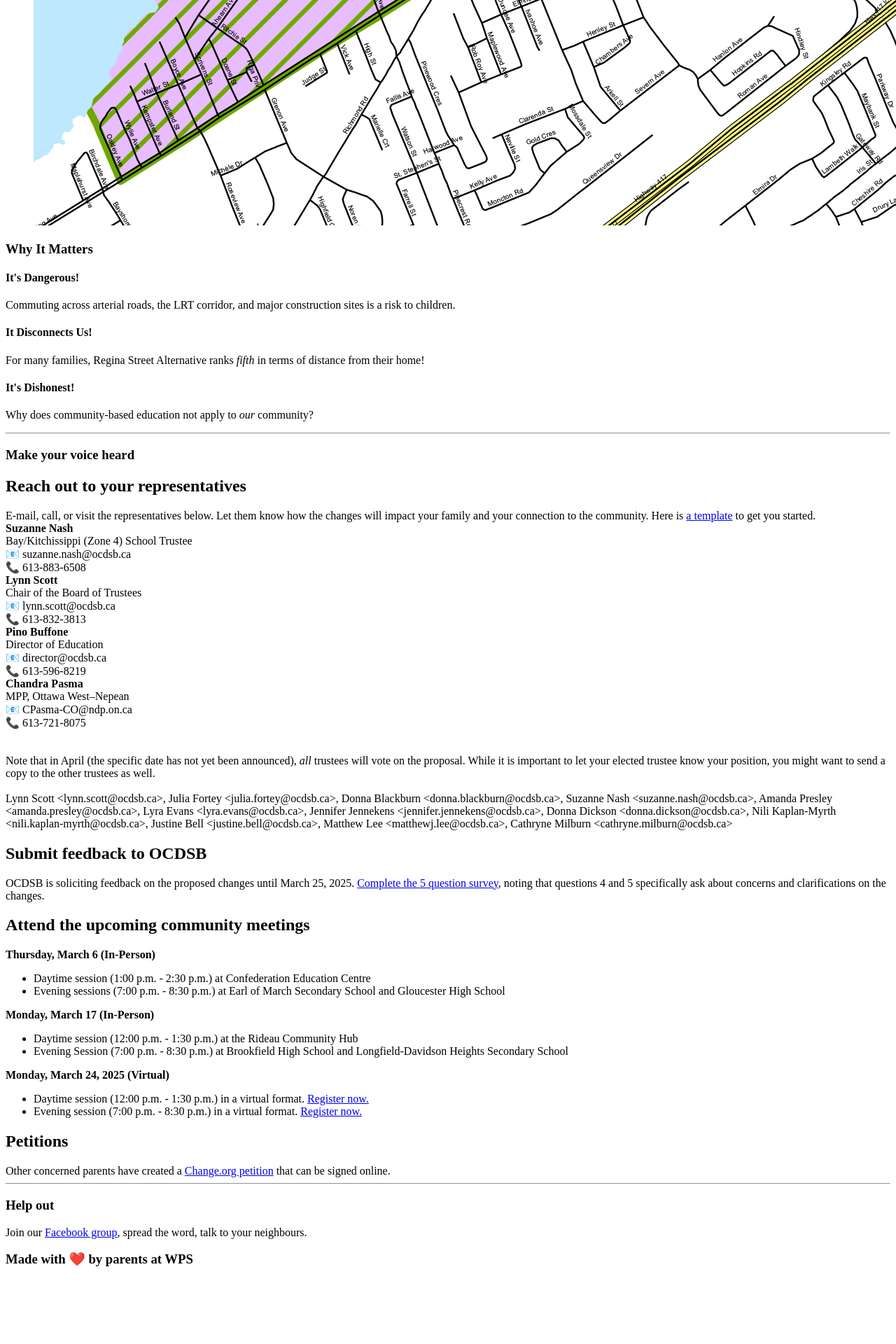
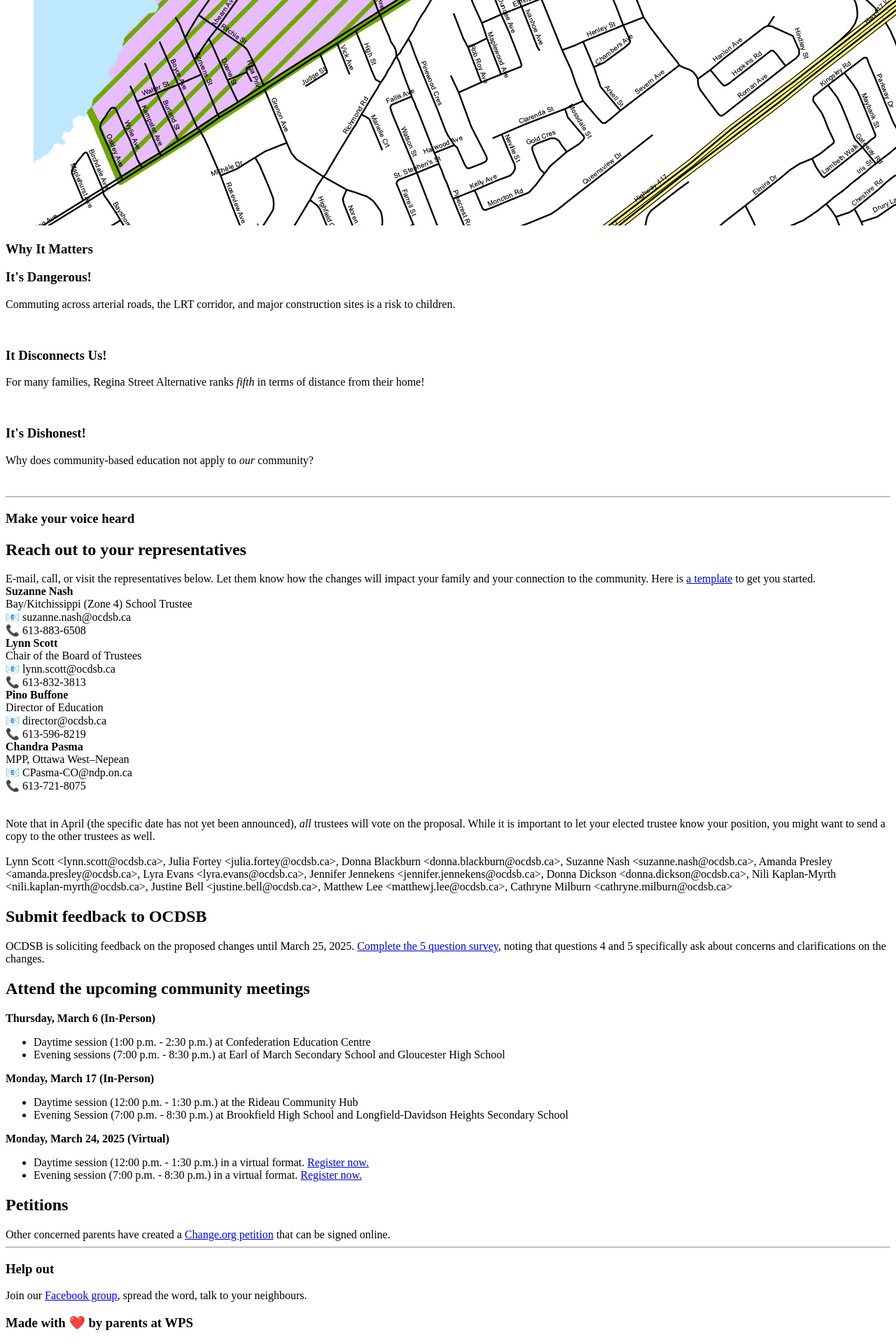
Before and after one commit to davidbb/savewps.ca, a Jekyll site: the page built from _pages/index.html, in a window 1280 px wide. Shown: the part 3655-5575 px from the top of the page at 70% size. Built offline with Jekyll 4.4.1, drawn with Linux system fonts in a browser that asks for light colours; cached includes are drawn as plain includes; before the commit the page ends 5484 px from its top, so only the background shows below that.

```diff
--- a/_pages/index.html
+++ b/_pages/index.html
@@ -53,17 +53,17 @@ gallery:
 
     <h1>Why It Matters</h1>
     <div class="notice--danger">
-        <h4>It's Dangerous!</h4>
-        <p>Commuting across arterial roads, the LRT corridor, and major construction sites is a risk to children.</p>
+        <h3>It's Dangerous!</h3>
+        <p>Commuting across arterial roads, the LRT corridor, and major construction sites is a risk to children.</p><br/>
     </div>
     <div class="notice--danger">
-        <h4>It Disconnects Us!</h4>
-        <p>For many families, Regina Street Alternative ranks <em>fifth</em> in terms of distance from their home!</p>
+        <h3>It Disconnects Us!</h3>
+        <p>For many families, Regina Street Alternative ranks <em>fifth</em> in terms of distance from their home!</p><br/>
     </div>
 
     <div class="notice--danger">
-        <h4>It's Dishonest!</h4>
-        <p>Why does community-based education not apply to <em>our</em> community?</p>
+        <h3>It's Dishonest!</h3>
+        <p>Why does community-based education not apply to <em>our</em> community?</p><br/>
     </div>
 </section>
 
@@ -74,7 +74,7 @@ gallery:
 
     <h1>Make your voice heard</h1>
     <h2>Reach out to your representatives</h2>
-    E-mail, call, or visit the representatives below. Let them know how the changes will impact your family and your connection to the community. Here is <a href="/assets/templates/template1.docx">a template</a> to get you started.<br/>
+    E-mail, call, or visit the representatives below. Let them know how the changes will impact your family and your connection to the community. Here is <a href="/assets/templates/template.docx">a template</a> to get you started.<br/>
 
     <div class="box-container">
         <div class="box box--info box-half">
```
Also changed, not shown: 1 other file.
